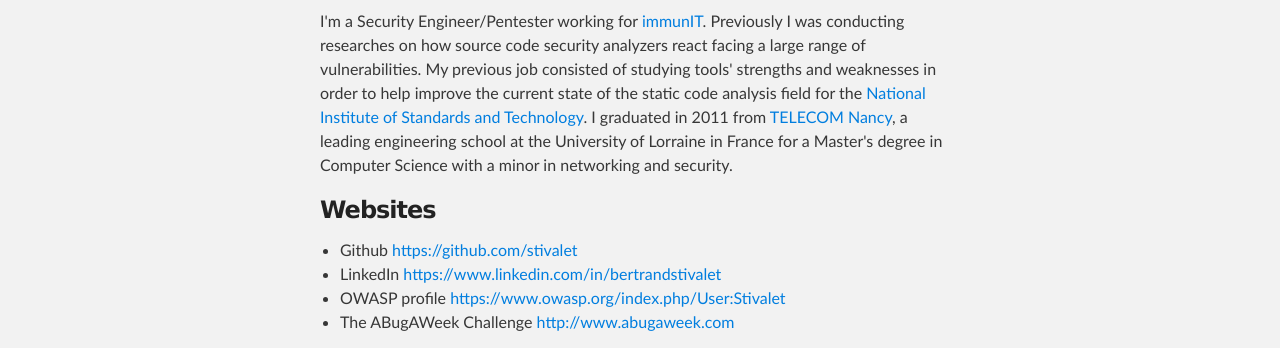
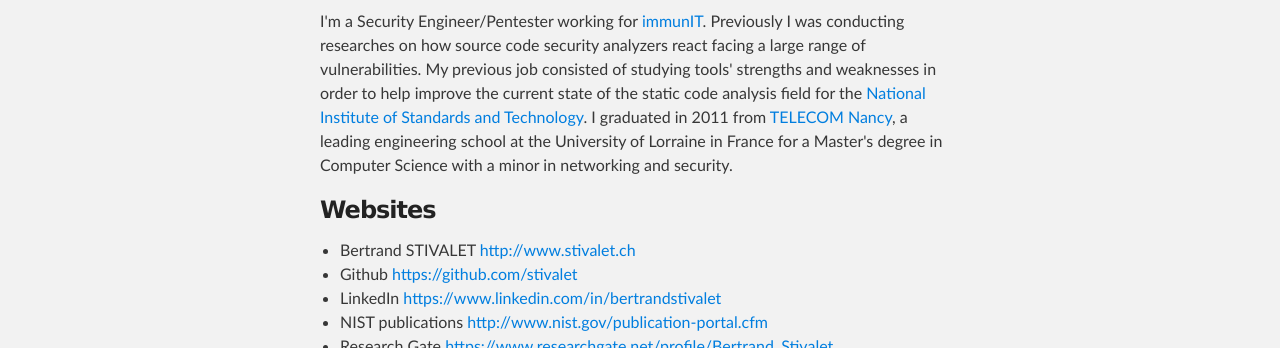
Before and after one commit to stivalet/stivalet.github.io, a plain HTML site: page index.html in a window 1280 px wide. Shown: the part 283-631 px from the top of the page. Drawn offline with Linux system fonts and the light colour scheme.

Commit message:
Update index.html

```diff
--- a/index.html
+++ b/index.html
@@ -43,10 +43,12 @@ University of Lorraine in France for a Master's degree in Computer Science with
 <h3>
 <a id="website" class="anchor" href="#website" aria-hidden="true"><span class="octicon octicon-link"></span></a>Websites</h3>
 <ul>
+<li>Bertrand STIVALET <a href="http://www.stivalet.ch">http://www.stivalet.ch</a></li>
 <li>Github <a href="https://github.com/stivalet">https://github.com/stivalet</a></li>
 <li>LinkedIn <a href="https://www.linkedin.com/in/bertrandstivalet">https://www.linkedin.com/in/bertrandstivalet</a></li>
+<li>NIST publications <a href="http://www.nist.gov/publication-portal.cfm?authorLastName=stivalet&authorFirstName=bertrand">http://www.nist.gov/publication-portal.cfm</a></li>
+<li>Research Gate <a href="https://www.researchgate.net/profile/Bertrand_Stivalet">https://www.researchgate.net/profile/Bertrand_Stivalet</a></li>
 <li>OWASP profile <a href="https://www.owasp.org/index.php/User:Stivalet">https://www.owasp.org/index.php/User:Stivalet</a></li>
-<li>The ABugAWeek Challenge <a href="http://www.abugaweek.com">http://www.abugaweek.com</a></p></li>
 </ul>
 
 <!-- DISPLAY CV
```
